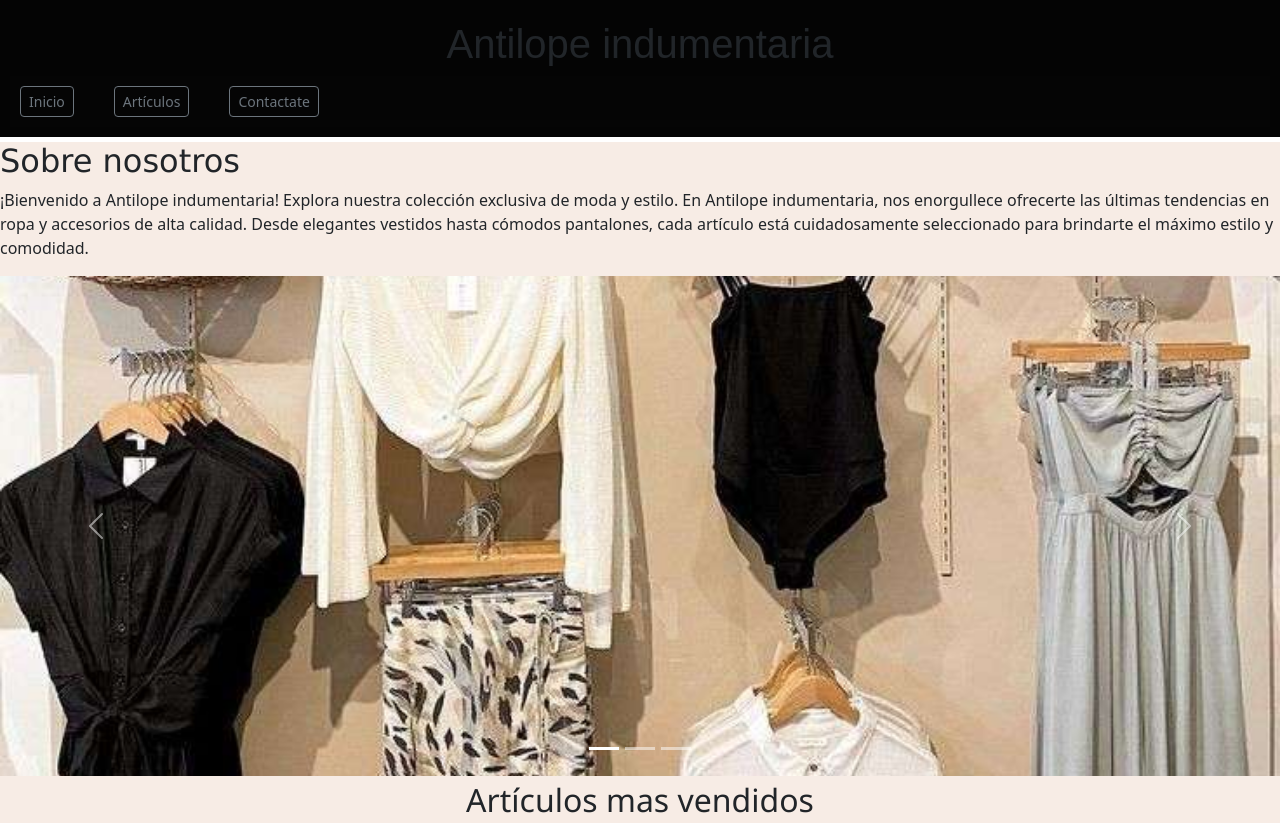
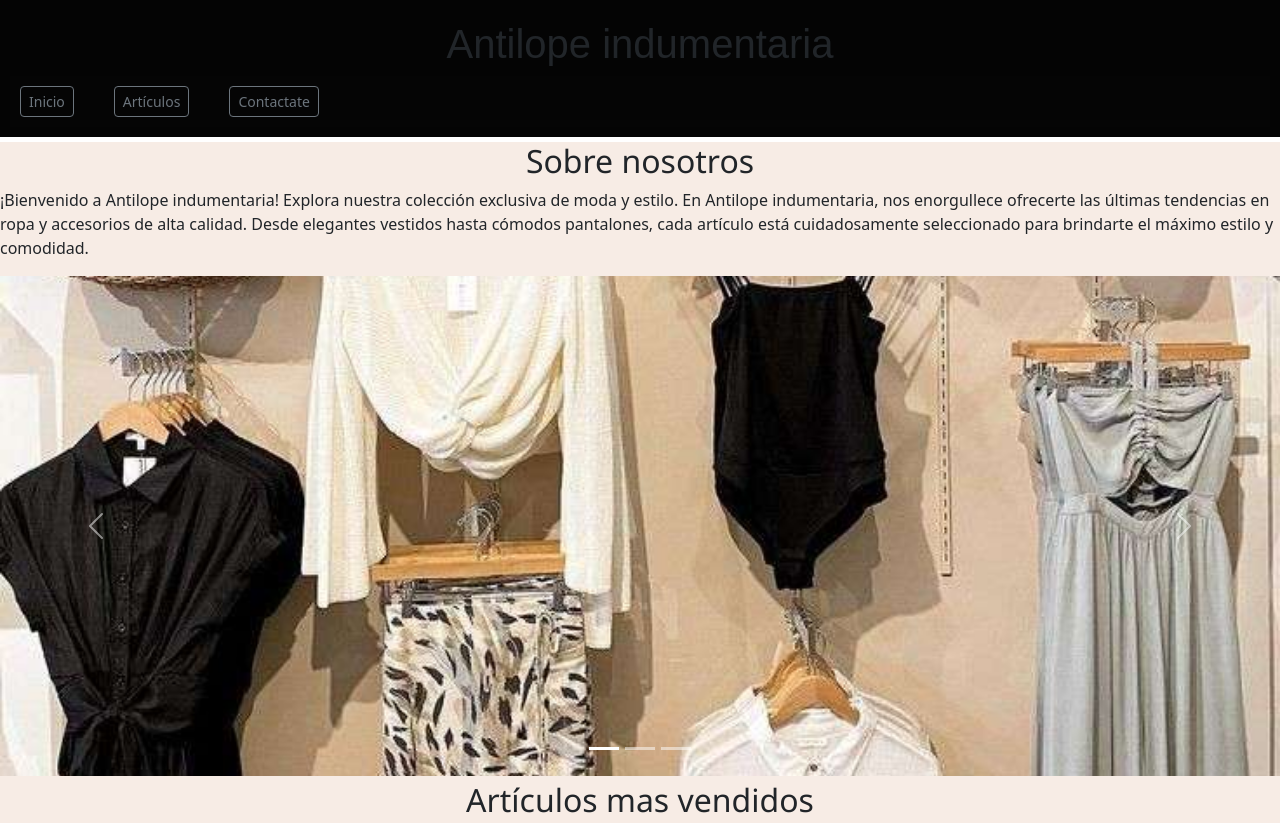
Before and after one commit to karendmytriw/Proyecto.final-G-Dmytriw, a plain HTML site: page index.html in a window 1280 px wide. Shown: the top 823 px of the page. Drawn offline with nearby package versions, Linux system fonts and the light colour scheme; a web font is replaced by a local one.

Commit message:
Update estilos.css

```diff
--- a/estilos.css
+++ b/estilos.css
@@ -31,6 +31,8 @@ a.nav-link {
 .info{
     font-family: Verdana, Geneva, Tahoma, sans-serif;
     margin-top: 5px;
+    text-align: center;
+    font-family:'Segoe UI', Tahoma, Geneva, Verdana, sans-serif;
 }
 .carousel-item img {
     height: 500px;
```
